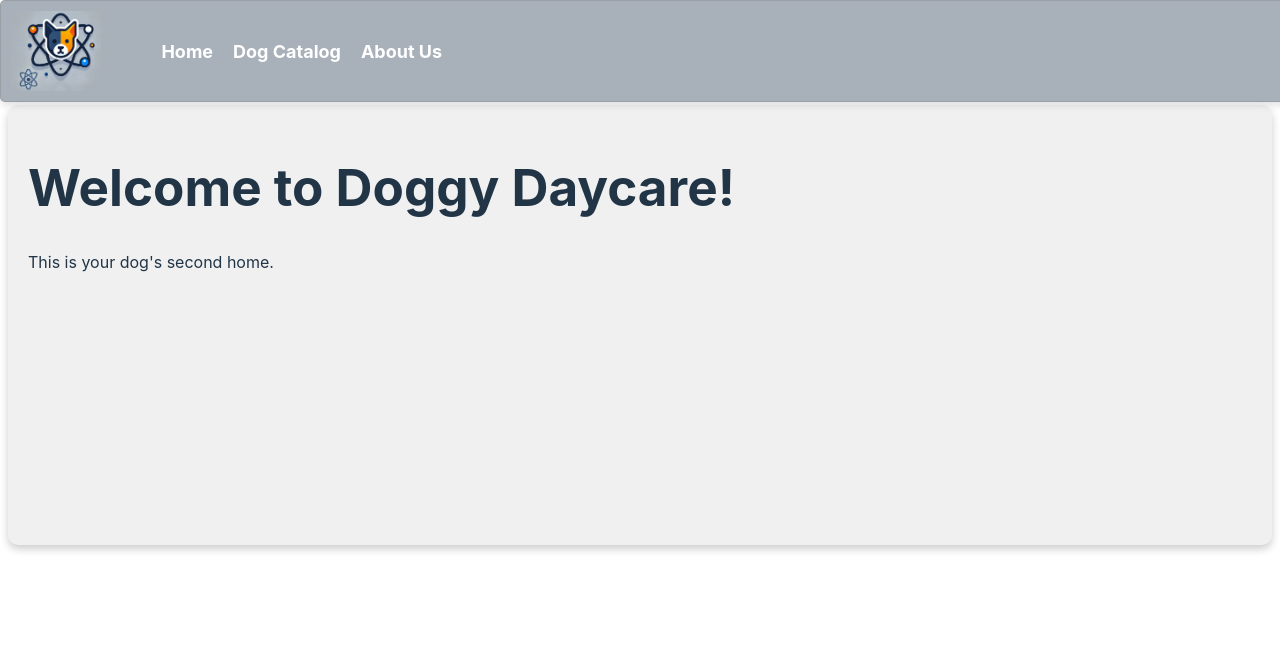
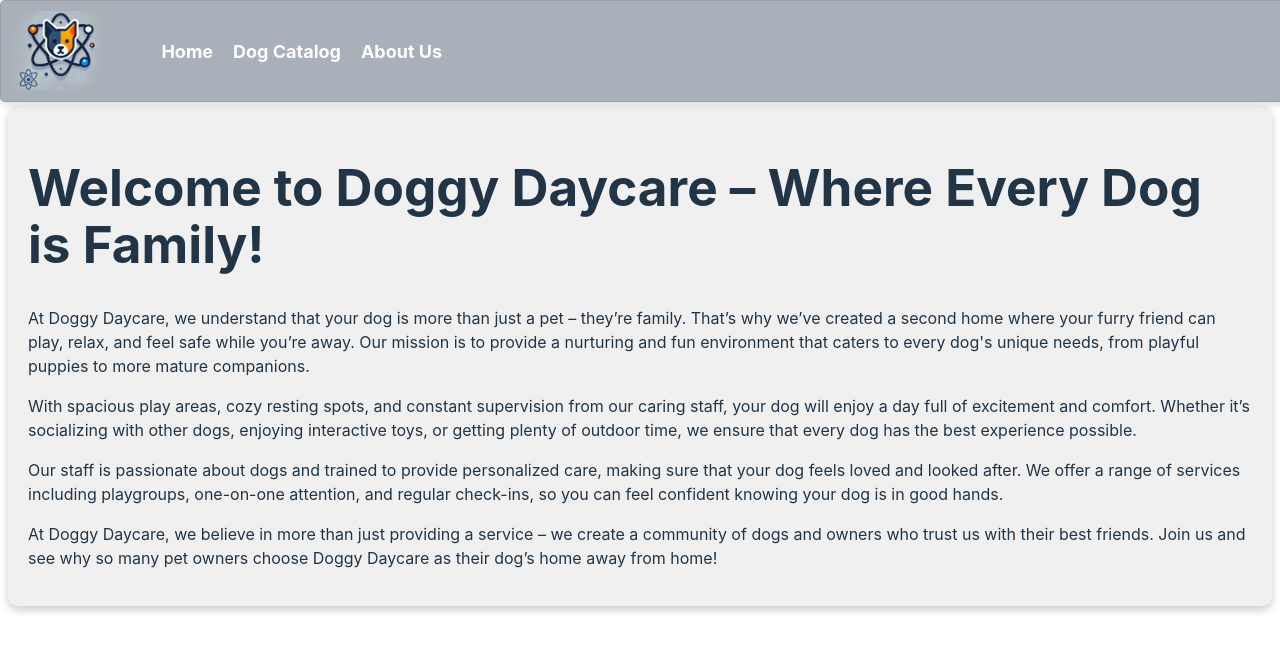
Before and after one commit to mattias012/doggydaycare, a React (Vite) app: page /#/ in a window 1280 px wide. Shown: the top 652 px of the page. Built offline with nearby package versions, Linux system fonts and the light colour scheme; no server answers.

Commit message:
welcome text

```diff
--- a/src/components/Home.jsx
+++ b/src/components/Home.jsx
@@ -3,8 +3,14 @@ import './../styles/Home.css';
 function Home() {
   return (
     <div className="home">
-      <h1>Welcome to Doggy Daycare!</h1>
-      <p>This is your dog's second home.</p>
+      <h1>Welcome to Doggy Daycare – Where Every Dog is Family!</h1>
+      <p>At Doggy Daycare, we understand that your dog is more than just a pet – they’re family. That’s why we’ve created a second home where your furry friend can play, relax, and feel safe while you’re away. Our mission is to provide a nurturing and fun environment that caters to every dog's unique needs, from playful puppies to more mature companions. </p>
+
+      <p>With spacious play areas, cozy resting spots, and constant supervision from our caring staff, your dog will enjoy a day full of excitement and comfort. Whether it’s socializing with other dogs, enjoying interactive toys, or getting plenty of outdoor time, we ensure that every dog has the best experience possible. </p>
+
+      <p>Our staff is passionate about dogs and trained to provide personalized care, making sure that your dog feels loved and looked after. We offer a range of services including playgroups, one-on-one attention, and regular check-ins, so you can feel confident knowing your dog is in good hands. </p>
+
+      <p>At Doggy Daycare, we believe in more than just providing a service – we create a community of dogs and owners who trust us with their best friends. Join us and see why so many pet owners choose Doggy Daycare as their dog’s home away from home!</p>
     </div>
   );
 }
```
